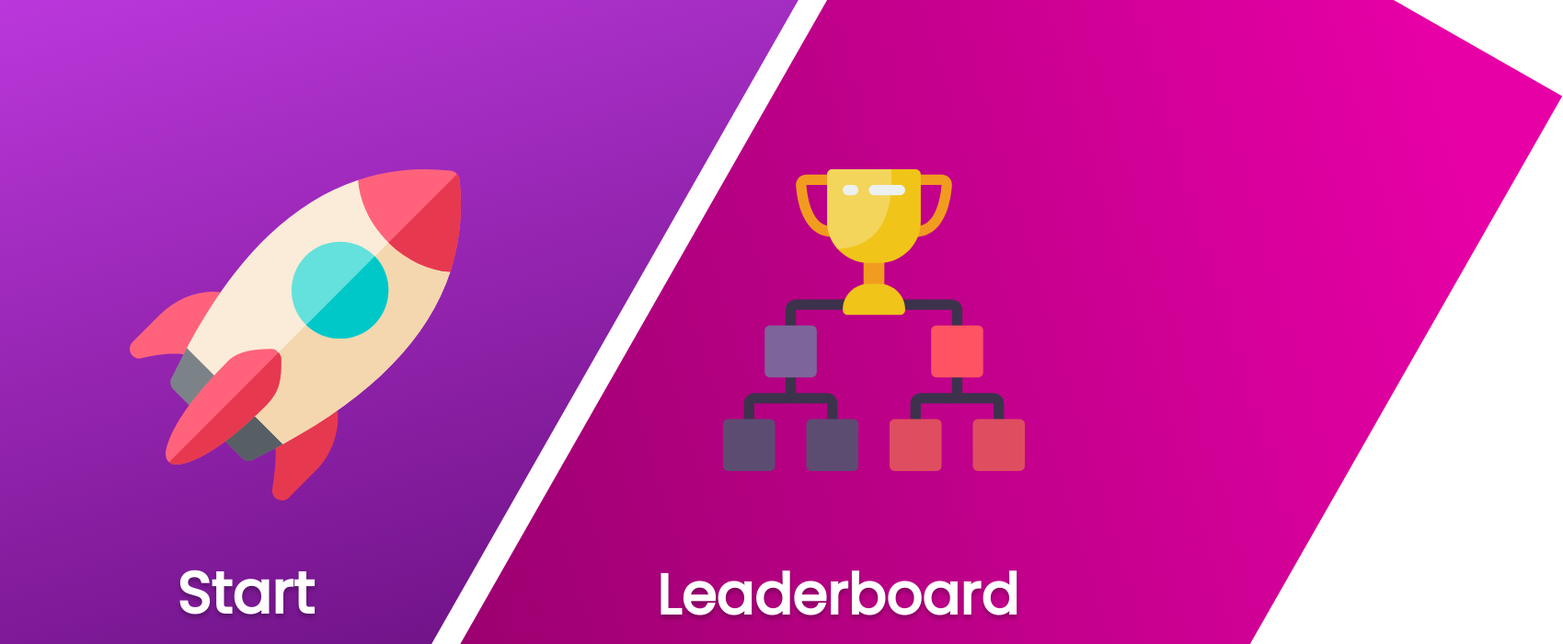
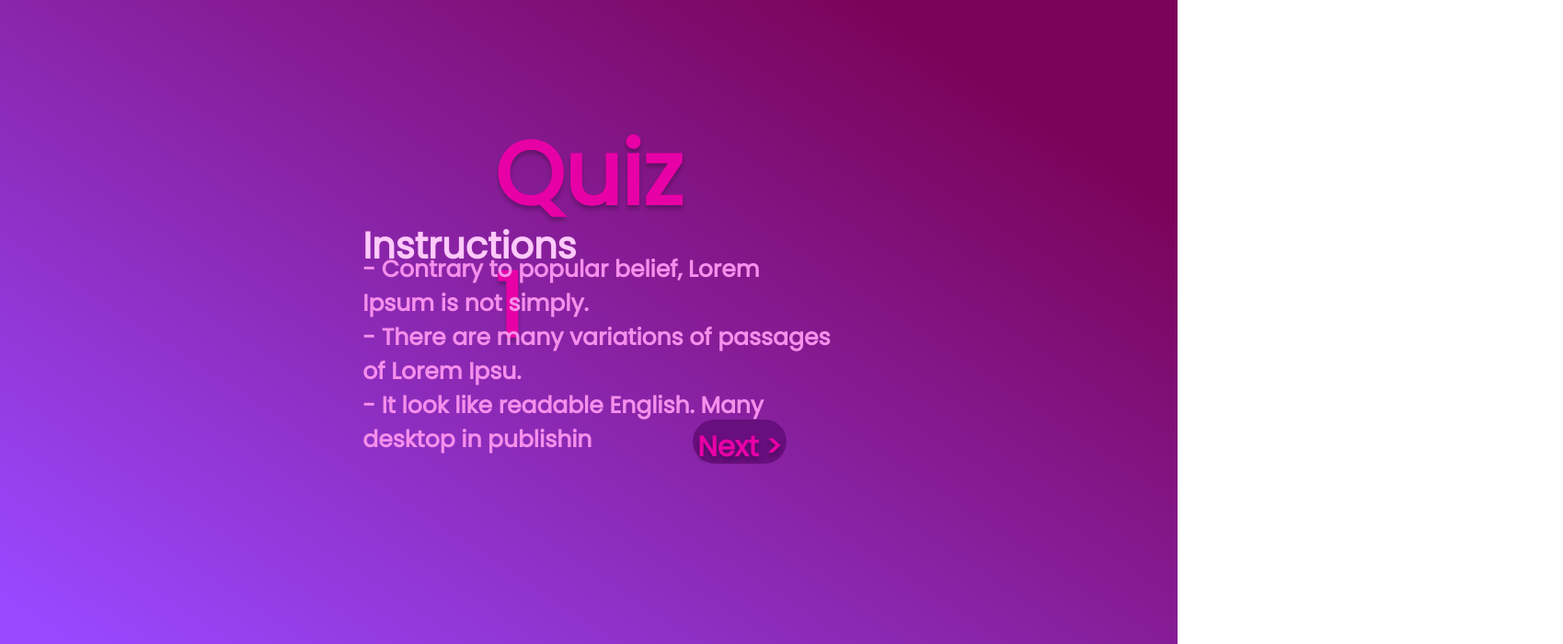
Before and after one commit to GSG-G9/Quiz-App-Osama-Younis, a plain HTML site: page index.html in a window 1280 px wide. Both pictures are taken after a click on the picture 320 px from the left and 364 px from the top of the page. Shown: the top 700 px of the page at 92% size, 1699 px wide, since content can reach past the window. Drawn offline with Linux system fonts and the light colour scheme.

Commit message:
create instractions page is done

```diff
--- a/main.js
+++ b/main.js
@@ -1,7 +1,15 @@
-//Transfer from the home to Quiz Page
-homeLeft.addEventListener("click",startQuizPage)
-homeLeftImg.addEventListener("click", startQuizPage);
-homeLeftTxt.addEventListener("click", startQuizPage);
+let insrtTitTxt = "Quiz 1"
+
+let insrtPointTxt =
+        `- Contrary to popular belief, Lorem Ipsum is not simply.
+        - There are many variations of passages of Lorem Ipsu.
+        - It look like readable English. Many desktop in publishin`
+
+
+// //Transfer from the home to Quiz Page
+homeLeft.addEventListener("click",() => startQuizPage(insrtTitTxt, insrtPointTxt))
+homeLeftImg.addEventListener("click",() =>  startQuizPage(insrtTitTxt, insrtPointTxt));
+homeLeftTxt.addEventListener("click",() =>  startQuizPage(insrtTitTxt, insrtPointTxt));
 
 //Transfer from the home to Leaderboard Page
 homeRight.addEventListener("click", startLeaderboardPage);
--- a/style.css
+++ b/style.css
@@ -90,3 +90,68 @@ html, body {
     font-size: 395%;
     cursor: pointer;
 }
+
+#quiz{
+    height: 100vh;
+    width: 100vw;
+    background: linear-gradient(33.59deg, #9948FF 9.23%, #7B045A 85.93%);
+}
+
+.maintxt{
+    width: 20%;
+
+    position: absolute;
+    padding:10%  ;
+}
+
+#quiz-title{
+    position: absolute;
+    width: 38%;
+    left: 105%;
+    top: 46%;
+    font-weight: 600;
+    font-size: 96px;
+    line-height: 144px;
+    color: #E800A7;
+    text-shadow: 0px 4px 4px rgba(0, 0, 0, 0.25);
+}
+
+.insrtTit{
+    position: absolute;
+    left: 77%;
+    top: 82%;
+    font-size: 40px;
+    color: #FFC9FA;
+}
+
+.insrtPoint{
+    position: absolute;
+    width: 100%;
+    left: 77%;
+    top: 107%;
+    font-weight: 600;
+    font-size: 25px;
+    line-height: 37px;
+    color: #F68FEC;
+}
+
+#nextBtn{
+    position: absolute;
+    width: 8%;
+    height: 6%;
+    left: 58.8%;
+    top: 57%;
+    background: #670F7D;
+    border-radius: 40px;
+    font-weight: 600;
+    font-size: 192%;
+    line-height: 60px;
+    text-align: center;
+    color: #E800A7;
+    text-shadow: 0px 4px 4px rgba(0, 0, 0, 0.25);
+}
+#nextBtn:active{
+
+    background: #E800A7;
+    color: #670F7D;
+}
--- a/view/quiz.js
+++ b/view/quiz.js
@@ -1,3 +1,51 @@
-let startQuizPage = () => {
-    console.log("quiz");
+let main = document.querySelector("#main")
+
+// START the quiz page
+let startQuizPage = (insrtTitTxt, insrtPointTxt) => {
+    main.innerHTML=""
+
+    // create the main div call quiz
+    let quiz =document.createElement("div")
+    quiz.id="quiz"
+    main.appendChild(quiz);
+
+    // create Instructions page
+    createInsrtPage(quiz, insrtTitTxt, insrtPointTxt)
 }
+
+// create Instructions page
+let createInsrtPage = (mainDiv, quizTitleTxt, insrtPointTxt) => {
+    let maintxt =document.createElement("div")
+    maintxt.classList.add("maintxt")
+    mainDiv.appendChild(maintxt);
+
+    let quizTitle =document.createElement("div")
+    quizTitle.id ="quiz-title"
+    quizTitle.innerText = quizTitleTxt
+    maintxt.appendChild(quizTitle);
+
+    let insrtTit =document.createElement("h1")
+    insrtTit.classList.add("insrtTit")
+    insrtTit.innerText = "Instructions"
+    maintxt.appendChild(insrtTit);
+
+    let insrtPoint =document.createElement("div")
+    insrtPoint.classList.add("insrtPoint")
+    insrtPoint.innerText = insrtPointTxt
+
+    maintxt.appendChild(insrtPoint);
+
+    let nextBtn =document.createElement("div")
+    nextBtn.id="nextBtn"
+    nextBtn.innerText = `Next >`
+    nextBtn.style.cursor = "pointer"
+    quiz.appendChild(nextBtn);
+
+    nextBtn.addEventListener("click", createQuestionPage)
+
+}
+
+let createQuestionPage = () =>{
+    quiz.innerHTML=""
+    console.log("createQuestionPage");
+}
```
